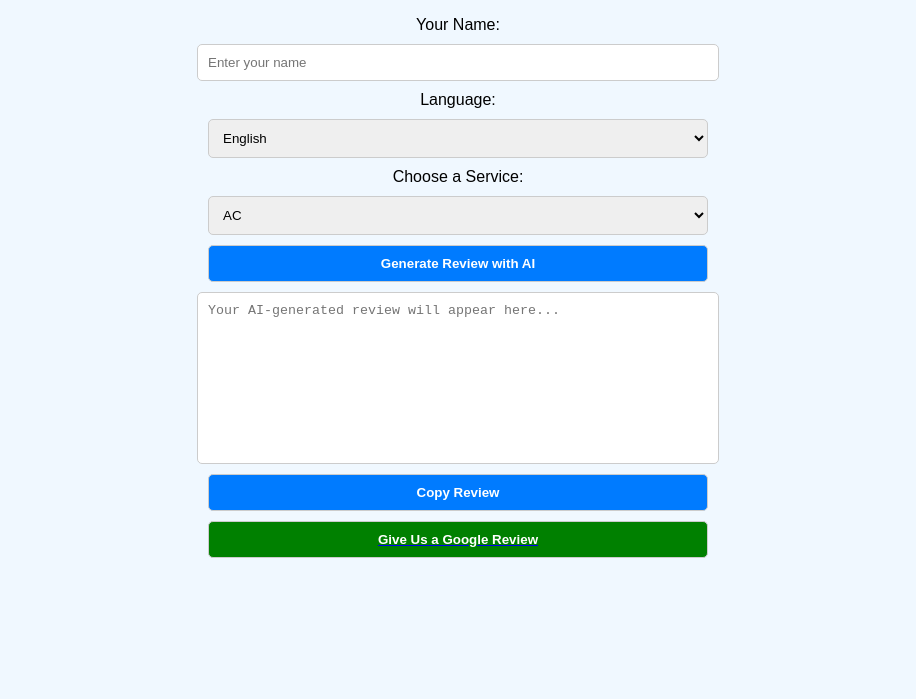
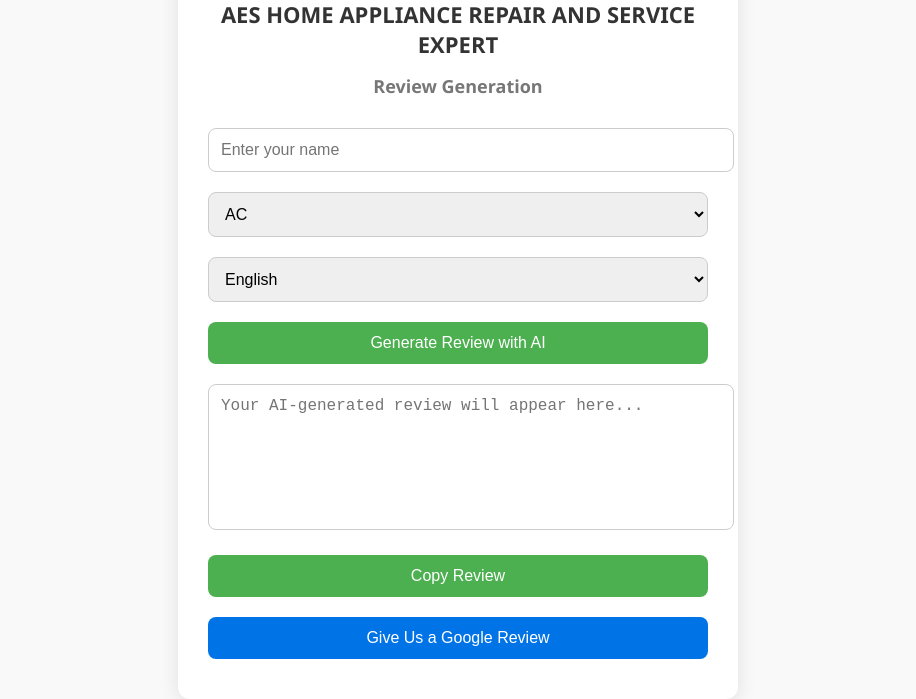
Before and after one commit to AESRAHUL/aes-review-frontend, a plain HTML site: page index.html in a window 1280 px wide. Shown: the part 116-815 px from the top of the page, without its empty margins (182-1098 px from the left). Drawn offline with Linux system fonts and the light colour scheme.

Commit message:
Update index.html

```diff
--- a/index.html
+++ b/index.html
@@ -6,53 +6,83 @@
   <title>AES Review Generator</title>
   <style>
     body {
-      font-family: Arial, sans-serif;
-      padding: 20px;
-      background: #f0f8ff;
+      font-family: 'Segoe UI', Tahoma, Geneva, Verdana, sans-serif;
+      background: #f9f9f9;
+      margin: 0;
+      padding: 0;
+      display: flex;
+      justify-content: center;
+      align-items: center;
+      min-height: 100vh;
+    }
+
+    .container {
+      background: #ffffff;
+      box-shadow: 0 4px 20px rgba(0, 0, 0, 0.1);
+      border-radius: 12px;
+      padding: 30px;
+      width: 90%;
+      max-width: 500px;
       text-align: center;
     }
+
+    .logo {
+      width: 80px;
+      margin-bottom: 10px;
+    }
+
     h1 {
-      margin-bottom: 5px;
-    }
-    h3 {
-      margin-top: 0;
+      margin: 10px 0 0;
+      font-size: 22px;
       color: #333;
     }
+
+    h2 {
+      font-size: 18px;
+      color: #777;
+      margin-bottom: 20px;
+    }
+
     select, button, textarea, input {
-      margin: 10px auto;
-      padding: 10px;
-      width: 90%;
-      max-width: 500px;
-      display: block;
-      border-radius: 5px;
+      margin: 10px 0;
+      padding: 12px;
+      width: 100%;
       border: 1px solid #ccc;
+      border-radius: 8px;
+      font-size: 16px;
     }
+
+    button {
+      background-color: #4CAF50;
+      color: white;
+      border: none;
+      cursor: pointer;
+    }
+
+    button:hover {
+      background-color: #45a049;
+    }
+
     textarea {
-      height: 150px;
+      height: 120px;
       resize: none;
     }
-    button {
-      background-color: #007bff;
-      color: white;
-      font-weight: bold;
-      cursor: pointer;
+
+    #loader {
+      display: none;
+      margin: 10px auto;
     }
-    button:hover {
-      background-color: #0056b3;
-    }
-    #spinner {
-      display: none;
-      margin: 20px auto;
-    }
-    .spinner {
-      border: 6px solid #f3f3f3;
-      border-top: 6px solid #007bff;
+
+    .loader {
+      border: 4px solid #f3f3f3;
+      border-top: 4px solid #3498db;
       border-radius: 50%;
       width: 40px;
       height: 40px;
       animation: spin 1s linear infinite;
       margin: auto;
     }
+
     @keyframes spin {
       0% { transform: rotate(0deg); }
       100% { transform: rotate(360deg); }
@@ -60,19 +90,13 @@
   </style>
 </head>
 <body>
+  <div class="container">
+    <img class="logo" src="https://i.postimg.cc/Sxk9ZqgR/logo.png" alt="AES Logo">
     <h1>AES HOME APPLIANCE REPAIR AND SERVICE EXPERT</h1>
-  <h3>Review Generation</h3>
+    <h2>Review Generation</h2>
 
-  <label for="nameInput">Your Name:</label>
     <input type="text" id="nameInput" placeholder="Enter your name" />
 
-  <label for="languageSelect">Language:</label>
-  <select id="languageSelect">
-    <option value="english" selected>English</option>
-    <option value="hindi">हिंदी</option>
-  </select>
-
-  <label for="serviceSelect">Choose a Service:</label>
     <select id="serviceSelect">
       <option value="AC">AC</option>
       <option value="Fridge">Fridge</option>
@@ -87,17 +111,23 @@
       <option value="Cooler">Cooler</option>
     </select>
 
+    <select id="languageSelect">
+      <option value="english">English</option>
+      <option value="hindi">हिंदी</option>
+    </select>
+
     <button onclick="generateReview()">Generate Review with AI</button>
 
-  <div id="spinner"><div class="spinner"></div></div>
+    <div id="loader" class="loader"></div>
 
     <textarea id="reviewBox" readonly placeholder="Your AI-generated review will appear here..."></textarea>
 
     <button onclick="copyReview()">Copy Review</button>
 
     <a href="https://g.page/r/CftxxWmTeF7gEBE/review" target="_blank">
-    <button style="background-color: green;">Give Us a Google Review</button>
+      <button style="background-color: #0073e6; color: white;">Give Us a Google Review</button>
     </a>
+  </div>
 
   <script>
     async function generateReview() {
@@ -105,10 +135,9 @@
       const name = document.getElementById('nameInput').value;
       const language = document.getElementById('languageSelect').value;
 
-      const spinner = document.getElementById("spinner");
-      const reviewBox = document.getElementById("reviewBox");
-      reviewBox.value = "";
-      spinner.style.display = "block";
+      const loader = document.getElementById('loader');
+      loader.style.display = 'block';
+      document.getElementById('reviewBox').value = '';
 
       try {
         const response = await fetch("https://aes-review-backend.onrender.com/generate-review", {
@@ -118,11 +147,11 @@
         });
 
         const data = await response.json();
-        reviewBox.value = data.review || "No review received.";
+        document.getElementById('reviewBox').value = data.review || "Failed to generate review.";
       } catch (error) {
-        reviewBox.value = "Error generating review.";
+        document.getElementById('reviewBox').value = "Error: Unable to generate review.";
       } finally {
-        spinner.style.display = "none";
+        loader.style.display = 'none';
       }
     }
 
```
Lines whose indentation alone changed are shown as unchanged.
